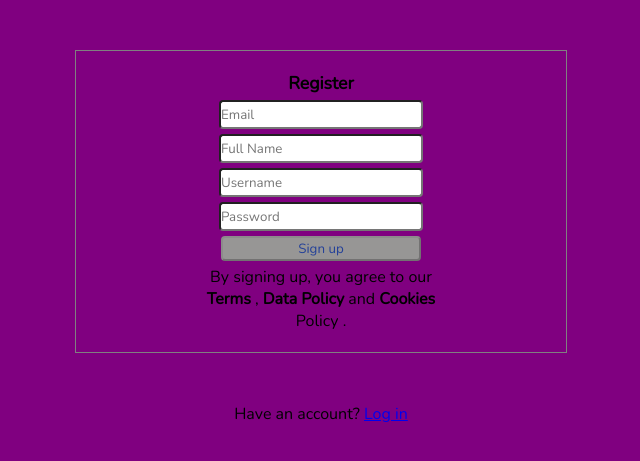
After one commit to nlunga/Camagru, a PHP site: page /signup.php in a window 1280 px wide. The commit adds this page. Shown: the top 461 px of the page, without its empty margins (319-959 px from the left). Run offline with PHP 8.4, Linux system fonts and the light colour scheme; data that the repository does not hold is empty.

Commit message:
email Validation

```diff
--- a/css/styles.css
+++ b/css/styles.css
@@ -1,18 +1,34 @@
+/* Import Google Fonts */
+@import url('https://fonts.googleapis.com/css?family=Nunito&display=swap');
+
 * {
   padding: 0;
   margin: 0;
 }
 body {
-  font-family: Nunito;
+  font-family: 'Nunito', sans-serif;
   background-color: purple;
 }
 
+.form-container {
+  margin: 50px auto 50px;
+}
+
+.form-container.login {
+  margin-top: 100px;
+}
+
+.reg {
+    font-family: 'Nunito', sans-serif;
+    font-size: 1.1em;
+    padding-bottom: 5px;
+}
 input {
   width: 200px;
   height: 25px;
   border-radius: 4px;
   margin-bottom: 5px;
-  font-family: Nunito;
+  font-family: 'Nunito', sans-serif;
 }
 .form-container{
   border: 1px solid grey;
@@ -26,11 +42,15 @@ input {
 
 .sign {
   text-align: center;
-  font-family: Nunito;
+  font-family: 'Nunito', sans-serif;
 }
 
 #sign_up {
   background-color: #979695;
   color: #234099;
-  font-family: Nunito;
+  font-family: 'Nunito', sans-serif;
 }
+
+.focus-control:focus {
+  box-shadow: none;
+}
--- a/js/form-validation.js
+++ b/js/form-validation.js
@@ -4,9 +4,9 @@ var inputUsername = document.getElementById("input-username");
 var inputPassword = document.getElementById("input-password");
 var button = document.querySelector(".submit-button");
 var regEx = /\S+@\S+\.\S+/;
-//validateForm()
+
 function checkInput(){
-  if (regEx.test(inputMail.value) !== "" && inputName.value.trim() !== "" && inputUsername.value.trim() !== "" && inputPassword.value.trim() !== "" ) {
+  if (regEx.test(inputMail.value) && inputName.value.trim() !== "" && inputUsername.value.trim() !== "" && inputPassword.value.trim() !== "" ) {
     button.style.backgroundColor = "#fa923f";
     button.disabled = false;
   }else {
@@ -14,14 +14,3 @@ function checkInput(){
     button.disabled = true;
   }
 }
-
-
-// <?php
-// $stmt = $handle->prepare("SELECT * FROM new_users WHERE email=?");
-// $stmt->execute([$Email]);
-// $user = $stmt->fetch();
-//
-// if ($user) {
-//     echo "Email already exists please enter another email.";
-// }
-// ?>
--- a/php/connect.php
+++ b/php/connect.php
@@ -1,5 +1,5 @@
 <?php
-
+  include("../config/database.php");
   try {
     $handle = new PDO("mysql:host=$server;dbname=$db", "$user", "$pass");
     $handle->setAttribute(PDO::ATTR_ERRMODE, PDO::ERRMODE_EXCEPTION);
--- a/php/create.php
+++ b/php/create.php
@@ -20,7 +20,8 @@
     //if ($user['username'] == $UserName){
     //    echo "User name already exists please enter another user name";
     //}
-  }else {
+  }
+  else {
     $stm = $handle->prepare("INSERT INTO new_users (email, fullname, username, password) VALUES (:email, :fullname, :username, :password)");
     $stm->bindParam(':email', $Email);
     $stm->bindParam(':fullname', $Name);
--- /dev/null
+++ b/php/signup.php
@@ -0,0 +1,67 @@
+<?php
+//require_once("create.php");
+  /*
+  $emailError = "";
+  $nameError = "";
+  $usernameError = "";
+  $passwordError = "";
+
+  function test_ user_input ($data) {
+    return $data;
+  }
+
+  if (isset($_POST['submit'])) {
+    if (empty($_POST['user-email'])) {
+      $emailError = 'Email is required';
+    }else {
+      $Email = test_user_input($_POST['user-email']);
+    }
+
+    if (empty($_POST['fullname'])) {
+      $nameError = 'Full Name is required';
+    }else {
+      $Name = test_user_input($_POST['fullname']);
+      if (!preg_match("/^[A-Za-z. ]*$/", $Name)) {
+        $nameError = "Only letters and white spaces are allowed";
+      }
+    }
+    if (empty($_POST['username'])) {
+      $usernameError = 'Username is required';
+    }else {
+      $UserName = test_user_input($_POST['username']);
+    }
+    if (empty($_POST['passwd'])) {
+      $passwordError = 'Password is required';
+    }else {
+      $Password = test_user_input($_POST['passwd']);
+    }
+  }*/
+?>
+<!DOCTYPE html>
+<html lang="en" dir="ltr">
+  <head>
+    <meta charset="utf-8">
+    <title>Camagru</title>
+    <link rel="stylesheet" type="text/css" href="../css/styles.css">
+  </head>
+  <body>
+    <center>
+      <div class="form-container">
+        <form class="myForm" action="signup.php" method="post">
+          <h3 class="reg">Register</h3>
+          <!--<div class="alert"></div>-->
+          <input class="focus-control" type="email" name="user-email" id="input-mail" value="" oninput="checkInput()" placeholder="Email"> <?php echo $emailError; ?><br>
+          <input class="focus-control" type="text" name="fullname" id="input-name" value="" oninput="checkInput()" placeholder="Full Name"> <?php echo $nameError; ?><br>
+          <input class="focus-control" type="text" name="username" id="input-username" value="" oninput="checkInput()" placeholder="Username"> <?php echo $usernameError; ?><br>
+          <input class="focus-control" type="password" name="passwd" id="input-password" value="" oninput="checkInput()" placeholder="Password"> <?php echo $passwordError; ?><br>
+          <input type="submit" id="sign_up" class="submit-button" name="submit" value="Sign up" disabled>
+        </form>
+        <p class="sign">By signing up, you agree to our <br><strong>Terms</strong> , <strong>Data Policy</strong> and <strong>Cookies</strong> <br>Policy .</p>
+      </div>
+      <div class="log">
+        <p>Have an account? <a href="login.php">Log in</a></p>
+      </div>
+    </center>
+    <script type="text/javascript" src="../js/form-validation.js"></script>
+  </body>
+</html>
```
Also changed, not shown: php/index.php (+5 -51 lines), php/login.php (+17 -2 lines).
